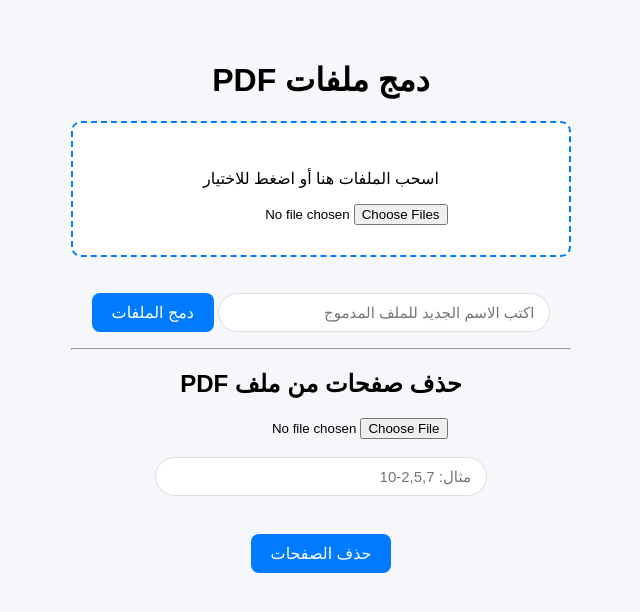
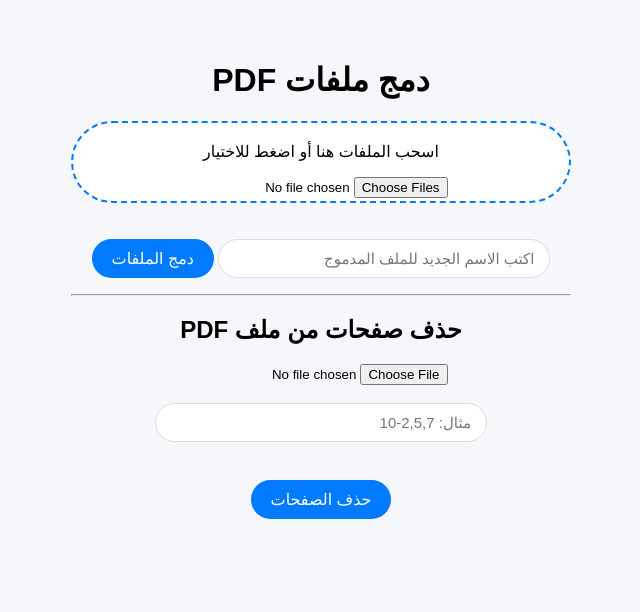
Before and after one commit to maf1250/PDF, a Flask app: page / in a window 1280 px wide. Shown: the top 612 px of the page, without its empty margins (319-959 px from the left). Run offline with Flask 3, Linux system fonts and the light colour scheme.

Commit message:
Update style.css

```diff
--- a/static/style.css
+++ b/static/style.css
@@ -4,27 +4,23 @@ body {
     margin: 0;
     padding: 20px;
 }
-
 .container {
     max-width: 500px;
     margin: auto;
     text-align: center;
     padding: 20px;
 }
-
 #drop-area {
     border: 2px dashed #007bff;
-    padding: 30px;
-    border-radius: 10px;
+    padding: 3px;
+    border-radius: 80px;
     background: white;
     cursor: pointer;
 }
-
 #file-list {
     list-style: none;
     padding: 0;
 }
-
 #file-list li {
     background: white;
     margin: 10px 0;
@@ -33,31 +29,27 @@ body {
     display: flex;
     justify-content: space-between;
 }
-
 button {
     margin-top: 20px;
     padding: 10px 20px;
     border: none;
     background: #007bff;
     color: white;
-    border-radius: 8px;
+    border-radius: 80px;
     font-size: 16px;
 }
-
 #progress {
     margin-top: 20px;
     height: 10px;
     background: #ddd;
-    border-radius: 5px;
+    border-radius: 40px;
 }
-
 .bar {
     height: 100%;
     width: 0%;
     background: #28a745;
-    border-radius: 5px;
+    border-radius: 40px;
 }
-
 .hidden {
     display: none;
 }
@@ -69,7 +61,6 @@ button {
   font-size: 15px;
   transition: all 0.3s ease;
 }
-
 #NewName:focus {
   border-color: #4CAF50;
   box-shadow: 0 0 8px rgba(76, 175, 80, 0.3);
@@ -83,4 +74,3 @@ button {
   font-size: 15px;
   transition: all 0.3s ease;
 }
-}
```
